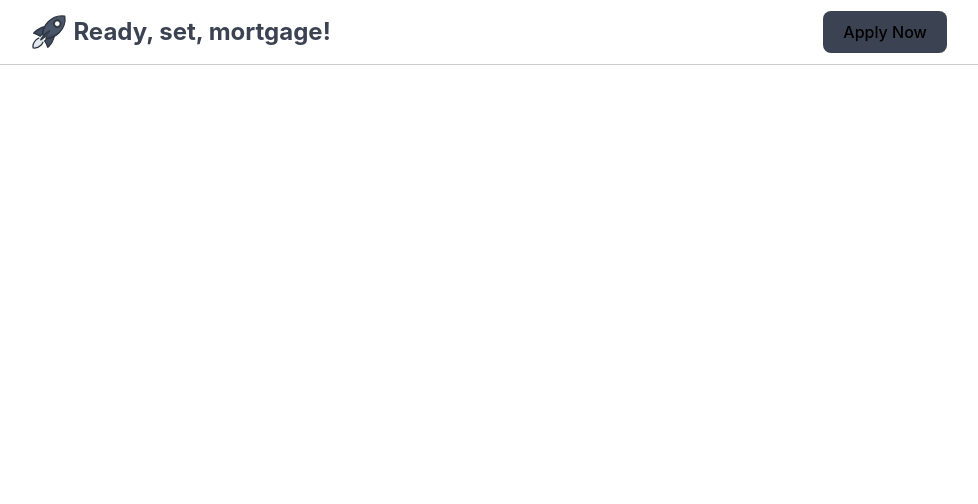
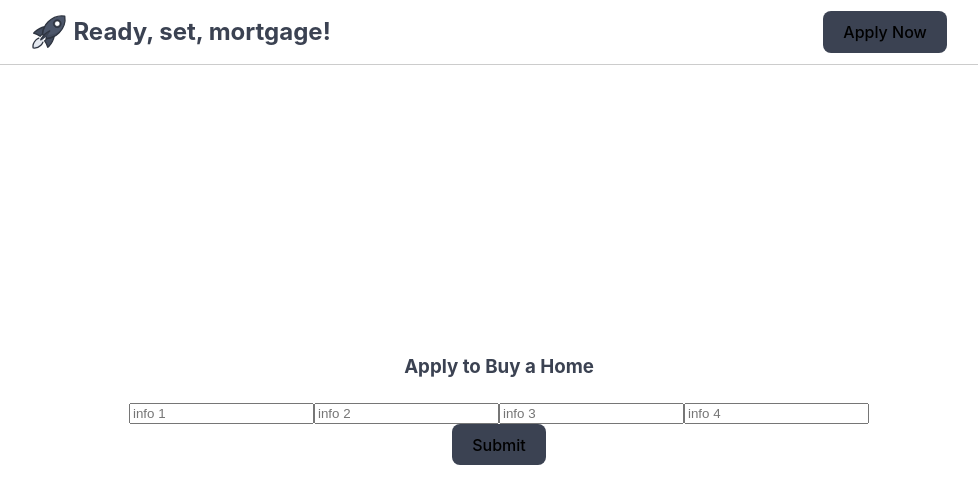
Before and after one commit to ready-set-mortgage/ready-set-mortgage-frontend, a React (Vite) app: page /apply in a window 1280 px wide. Shown: the top 504 px of the page, without its empty margins (141-1119 px from the left). Built offline with nearby package versions, Linux system fonts and the light colour scheme.

Commit message:
link buttons to form

```diff
--- a/src/App.jsx
+++ b/src/App.jsx
@@ -1,5 +1,5 @@
 import { BrowserRouter, Routes, Route } from 'react-router-dom';
-import { Navbar, Dashboard, Landing } from './Components';
+import { Navbar, Form, Landing } from './Components';
 import './App.css';
 
 export default function App() {
@@ -9,7 +9,7 @@ export default function App() {
       <Navbar />
       <Routes>
         <Route path="/" element={<Landing />} />
-        <Route path="/dashboard" element={<Dashboard />} />
+        <Route path="/apply" element={<Form />} />
       </Routes>
     </BrowserRouter>
   )
--- a/src/Components/Landing/Landing.jsx
+++ b/src/Components/Landing/Landing.jsx
@@ -10,7 +10,7 @@ export default function Landing() {
       <h5>We guide you through our quick application process for buying a home.</h5>
       <h5>You receive an immediate response along with our AI powered feedback.</h5>
       <br></br>
-      <Link to="/dashboard"><button>Apply Now</button></Link>
+      <Link to="/apply"><button>Apply Now</button></Link>
     </div>
   )
 }
--- a/src/Components/Navbar/Navbar.jsx
+++ b/src/Components/Navbar/Navbar.jsx
@@ -6,7 +6,7 @@ export default function Navbar() {
   return (
     <nav>
       <Link to="/"><div className="navbar-logo"><img className="navbar-icon" src={logo} alt="rocket icon" /><h2>Ready, set, mortgage!</h2></div></Link>
-      <Link to="/dashboard"><button>Apply Now</button></Link>
+      <Link to="/apply"><button>Apply Now</button></Link>
     </nav>
   )
 }
```
